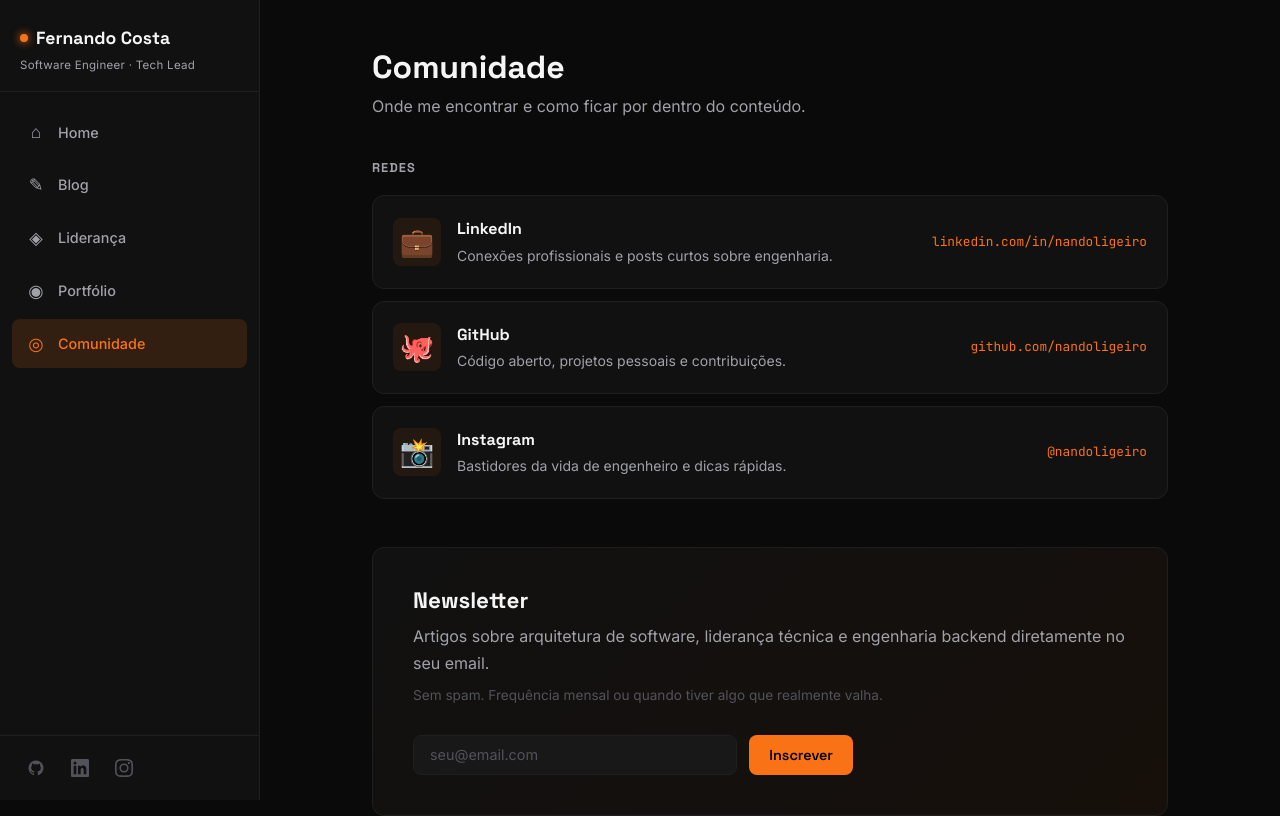
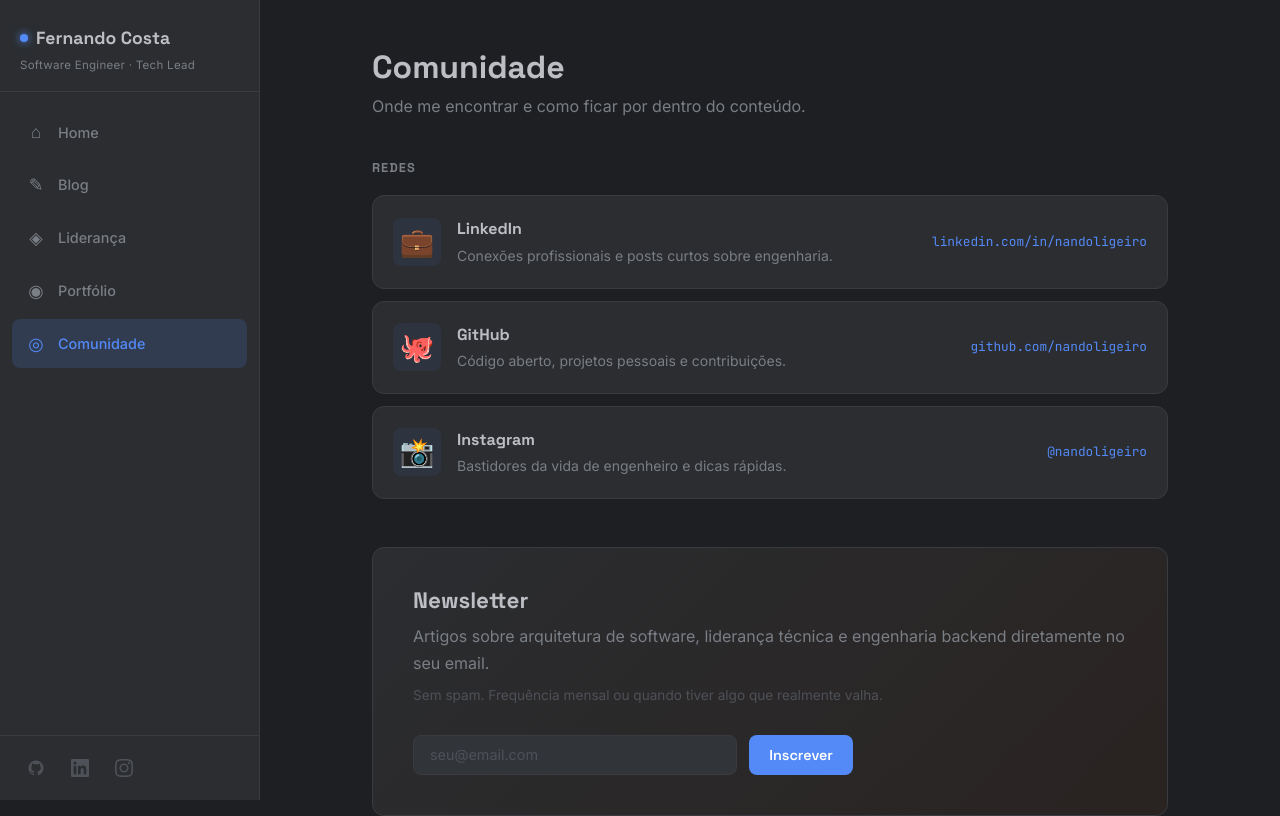
Before and after one commit to nandoligeiro/nandoligeiro.github.io, a React (Vite) app: page /community in a window 1280 px wide. Shown: the top 816 px of the page. Built offline with nearby package versions, Linux system fonts and the light colour scheme.

Commit message:
design: retheme to IntelliJ IDEA Darcula palette (blue accent)

```diff
--- a/src/index.css
+++ b/src/index.css
@@ -1,25 +1,31 @@
 /* ============================================================
    DESIGN SYSTEM — nandoligeiro.github.io
-   Dark mode | Preto + Laranja | Backstage-inspired
+   Dark mode | IntelliJ IDEA Darcula / New UI
    ============================================================ */
 
 /* — Tokens -------------------------------------------------- */
 :root {
-  --bg:            #0a0a0a;
-  --surface:       #111111;
-  --surface-2:     #181818;
-  --border:        #1f1f1f;
-  --border-2:      #2a2a2a;
+  /* Backgrounds — IntelliJ IDEA New UI */
+  --bg:            #1e1f22;
+  --surface:       #2b2d30;
+  --surface-2:     #313438;
+  --border:        #393b40;
+  --border-2:      #4e5157;
 
-  --primary:       #f97316;
-  --primary-dim:   #ea580c;
-  --primary-glow:  rgba(249, 115, 22, 0.15);
-  --primary-glow2: rgba(249, 115, 22, 0.08);
+  /* Primary accent — IntelliJ blue */
+  --primary:       #548af7;
+  --primary-dim:   #4072e3;
+  --primary-glow:  rgba(84, 138, 247, 0.16);
+  --primary-glow2: rgba(84, 138, 247, 0.07);
 
-  --text:          #f5f5f5;
-  --text-muted:    #a1a1aa;
-  --text-subtle:   #52525b;
-  --code:          #fb923c;
+  /* Text — IntelliJ editor palette */
+  --text:          #bcbec4;
+  --text-muted:    #7a7e85;
+  --text-subtle:   #4e5157;
+  --code:          #6d9af3;
+
+  /* Accent amber — IntelliJ class name color (subtle use only) */
+  --amber:         #d4a843;
 
   --sidebar-w:     260px;
 
@@ -27,8 +33,8 @@
   --radius:        8px;
   --radius-lg:     12px;
 
-  --shadow:        0 4px 24px rgba(0, 0, 0, 0.4);
-  --shadow-card:   0 2px 12px rgba(0, 0, 0, 0.3);
+  --shadow:        0 4px 24px rgba(0, 0, 0, 0.5);
+  --shadow-card:   0 2px 12px rgba(0, 0, 0, 0.35);
 
   --transition:    all 0.2s ease;
   --transition-slow: all 0.35s ease;
@@ -78,7 +84,7 @@
 }
 
 code:not(pre code) {
-  background: rgba(249, 115, 22, 0.1);
+  background: rgba(84, 138, 247, 0.1);
   color: var(--code);
   padding: 0.15em 0.4em;
   border-radius: var(--radius-sm);
@@ -292,7 +298,7 @@
 
 .card:hover {
   border-color: var(--primary);
-  box-shadow: 0 0 0 1px var(--primary), var(--primary-glow) 0 8px 32px;
+  box-shadow: 0 0 0 1px rgba(84, 138, 247, 0.5), 0 8px 32px rgba(84, 138, 247, 0.1);
   transform: translateY(-3px);
 }
 
@@ -305,9 +311,9 @@
   font-size: 0.72rem;
   font-weight: 600;
   letter-spacing: 0.02em;
-  background: rgba(249, 115, 22, 0.12);
+  background: rgba(84, 138, 247, 0.1);
   color: var(--primary);
-  border: 1px solid rgba(249, 115, 22, 0.25);
+  border: 1px solid rgba(84, 138, 247, 0.22);
   cursor: pointer;
   transition: var(--transition);
   text-transform: uppercase;
@@ -315,7 +321,7 @@
 
 .tag:hover, .tag.active {
   background: var(--primary);
-  color: #000;
+  color: #fff;
   border-color: var(--primary);
 }
 
@@ -337,23 +343,24 @@
 
 .btn-primary {
   background: var(--primary);
-  color: #000;
+  color: #fff;
 }
 
 .btn-primary:hover {
   background: var(--primary-dim);
   transform: translateY(-1px);
-  box-shadow: 0 4px 16px rgba(249, 115, 22, 0.35);
+  box-shadow: 0 4px 16px rgba(84, 138, 247, 0.35);
 }
 
 .btn-outline {
   background: transparent;
   color: var(--primary);
-  border: 1px solid var(--primary);
+  border: 1px solid rgba(84, 138, 247, 0.45);
 }
 
 .btn-outline:hover {
   background: var(--primary-glow);
+  border-color: var(--primary);
   transform: translateY(-1px);
 }
 
@@ -462,7 +469,7 @@
 }
 
 .markdown-body pre {
-  background: #0d0d0d;
+  background: #17181c;
   border: 1px solid var(--border);
   border-radius: var(--radius);
   padding: 1.25rem;
@@ -529,7 +536,7 @@
 
 @keyframes pulse-glow {
   0%, 100% { box-shadow: 0 0 6px var(--primary); }
-  50%       { box-shadow: 0 0 18px var(--primary), 0 0 32px rgba(249,115,22,0.3); }
+  50%       { box-shadow: 0 0 18px var(--primary), 0 0 32px rgba(84,138,247,0.25); }
 }
 
 .animate-fade-in { animation: fadeIn 0.5s ease both; }
@@ -653,9 +660,9 @@
 }
 
 .post-card:hover {
-  border-color: var(--primary);
+  border-color: rgba(84, 138, 247, 0.6);
   transform: translateY(-4px);
-  box-shadow: 0 8px 32px rgba(0, 0, 0, 0.3), 0 0 0 1px var(--primary);
+  box-shadow: 0 8px 32px rgba(0, 0, 0, 0.35), 0 0 0 1px rgba(84, 138, 247, 0.4);
 }
 
 .post-card:hover::before { opacity: 1; }
@@ -687,6 +694,7 @@
   margin-bottom: 1rem;
   display: -webkit-box;
   -webkit-line-clamp: 3;
+  line-clamp: 3;
   -webkit-box-orient: vertical;
   overflow: hidden;
 }
@@ -763,7 +771,7 @@
 
 .tab.active {
   background: var(--primary);
-  color: #000;
+  color: #fff;
 }
 
 .tab:hover:not(.active) {
--- a/src/pages/Home.jsx
+++ b/src/pages/Home.jsx
@@ -20,7 +20,7 @@
       </Helmet>
 
       {/* — Hero -------------------------------------------- */}
-      <section className="hero animate-fade-in" style={{ background: 'radial-gradient(ellipse at 60% 0%, rgba(249,115,22,0.06) 0%, transparent 60%)' }}>
+      <section className="hero animate-fade-in" style={{ background: 'radial-gradient(ellipse at 60% 0%, rgba(84,138,247,0.06) 0%, transparent 65%)' }}>
         <p className="hero-eyebrow">// Software Engineering &amp; Leadership</p>
         <h1 className="hero-title">
           Olá, sou<br />
@@ -59,7 +59,7 @@
       {/* — Newsletter CTA ---------------------------------- */}
       <section className="home-section" style={{ borderTop: '1px solid var(--border)' }}>
         <div style={{
-          background: 'linear-gradient(135deg, var(--surface) 0%, rgba(249,115,22,0.05) 100%)',
+          background: 'linear-gradient(135deg, var(--surface) 0%, rgba(84,138,247,0.04) 100%)',
           border: '1px solid var(--border)',
           borderRadius: 'var(--radius-lg)',
           padding: '2.5rem',
```
